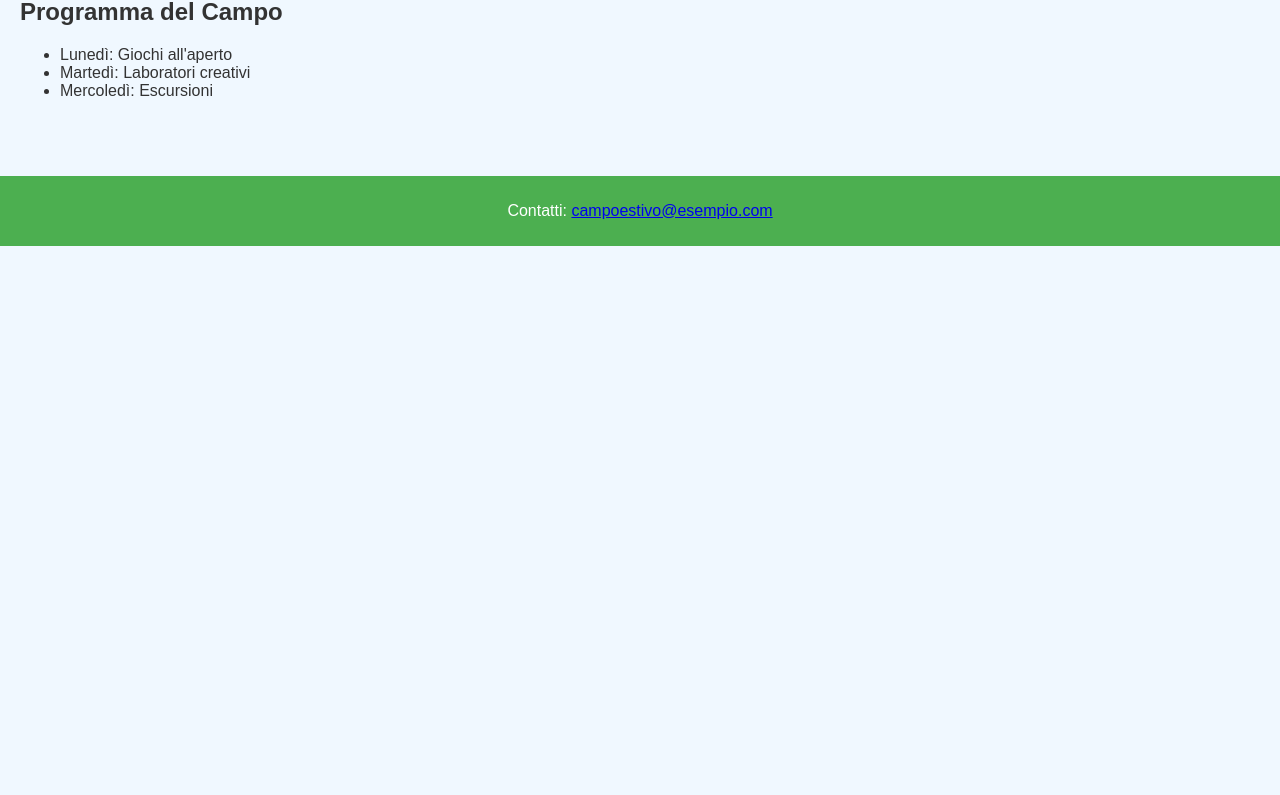
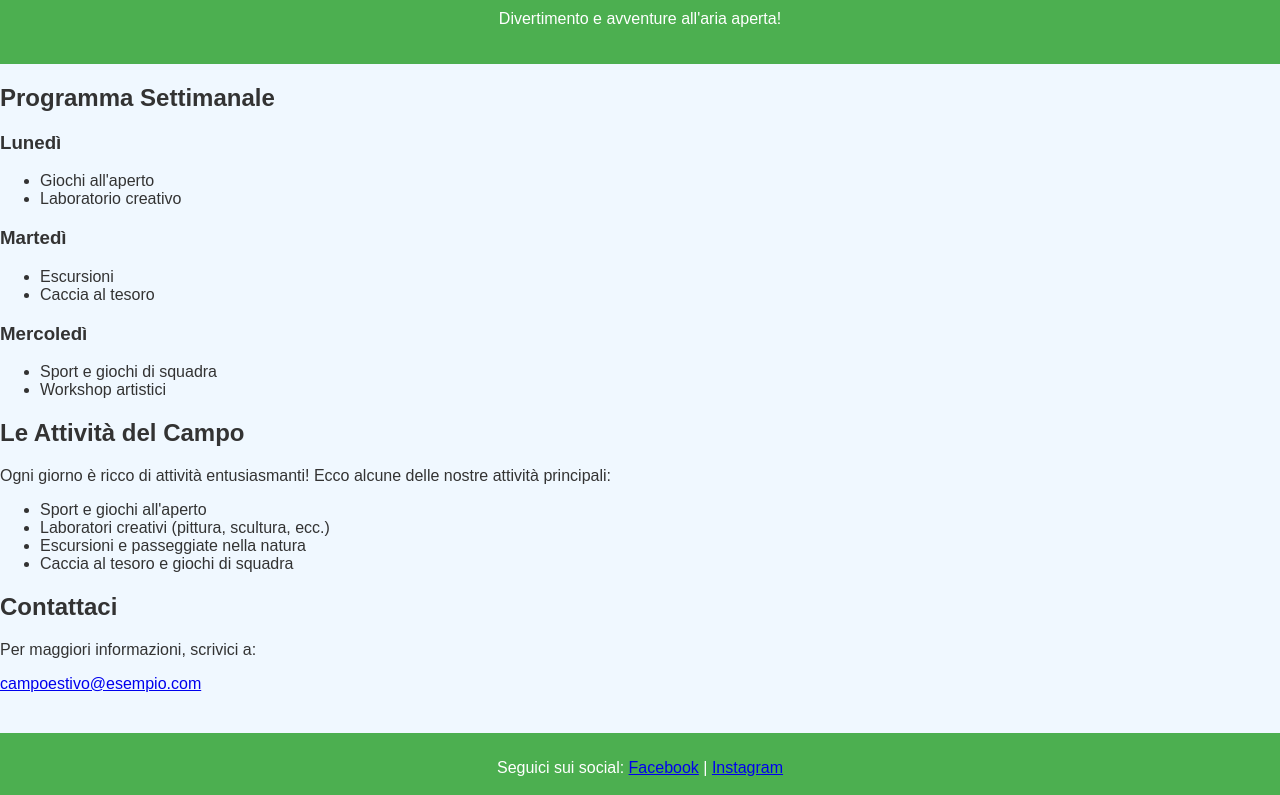
Before and after one commit to N3MR4C/campo-estivo, a plain HTML site: page index.html in a window 1280 px wide. Shown: the part 182-977 px from the top of the page. Before the commit the page ends 800 px from the top, so only its background shows below. Drawn offline with Linux system fonts and the light colour scheme.

Commit message:
Update index.html

```diff
--- a/index.html
+++ b/index.html
@@ -3,26 +3,84 @@
 <head>
     <meta charset="UTF-8">
     <meta name="viewport" content="width=device-width, initial-scale=1.0">
-    <title>Campo Estivo</title>
-    <link rel="stylesheet" href="styles.css"> <!-- Collegamento al CSS -->
-    <meta name="robots" content="noindex, nofollow">
+    <title>Campo Estivo 2025</title>
+    <link rel="stylesheet" href="styles.css">
+    <meta name="robots" content="noindex, nofollow"> <!-- Evita indicizzazione -->
 </head>
 <body>
+
+    <!-- Navbar di navigazione -->
+    <nav>
+        <ul>
+            <li><a href="#home">Home</a></li>
+            <li><a href="#programma">Programma</a></li>
+            <li><a href="#attivita">Attività</a></li>
+            <li><a href="#contatti">Contatti</a></li>
+        </ul>
+    </nav>
+
+    <!-- Sezione Home -->
+    <section id="home">
         <header>
-        <h1>Benvenuti al Campo Estivo!</h1>
+            <h1>Campo Estivo 2025</h1>
+            <p>Divertimento e avventure all'aria aperta!</p>
         </header>
-    <main>
-        <section>
-            <h2>Programma del Campo</h2>
+    </section>
+
+    <!-- Sezione Programma -->
+    <section id="programma">
+        <h2>Programma Settimanale</h2>
+        <div class="attivita">
+            <div class="giorno">
+                <h3>Lunedì</h3>
                 <ul>
-                <li>Lunedì: Giochi all'aperto</li>
-                <li>Martedì: Laboratori creativi</li>
-                <li>Mercoledì: Escursioni</li>
+                    <li>Giochi all'aperto</li>
+                    <li>Laboratorio creativo</li>
+                </ul>
+            </div>
+            <div class="giorno">
+                <h3>Martedì</h3>
+                <ul>
+                    <li>Escursioni</li>
+                    <li>Caccia al tesoro</li>
+                </ul>
+            </div>
+            <div class="giorno">
+                <h3>Mercoledì</h3>
+                <ul>
+                    <li>Sport e giochi di squadra</li>
+                    <li>Workshop artistici</li>
+                </ul>
+            </div>
+        </div>
+    </section>
+
+    <!-- Sezione Attività -->
+    <section id="attivita">
+        <h2>Le Attività del Campo</h2>
+        <p>Ogni giorno è ricco di attività entusiasmanti! Ecco alcune delle nostre attività principali:</p>
+        <ul>
+            <li>Sport e giochi all'aperto</li>
+            <li>Laboratori creativi (pittura, scultura, ecc.)</li>
+            <li>Escursioni e passeggiate nella natura</li>
+            <li>Caccia al tesoro e giochi di squadra</li>
         </ul>
     </section>
+
+    <!-- Sezione Contatti -->
+    <section id="contatti">
+        <h2>Contattaci</h2>
+        <p>Per maggiori informazioni, scrivici a:</p>
+        <p><a href="mailto:campoestivo@esempio.com">campoestivo@esempio.com</a></p>
+    </section>
+
+    <!-- Footer -->
     <footer>
-            <p>Contatti: <a href="mailto:campoestivo@esempio.com">campoestivo@esempio.com</a></p>
+        <p>Seguici sui social:
+            <a href="https://facebook.com">Facebook</a> |
+            <a href="https://instagram.com">Instagram</a>
+        </p>
     </footer>
-    </main>
+
 </body>
 </html>
```
Lines whose indentation alone changed are shown as unchanged.
